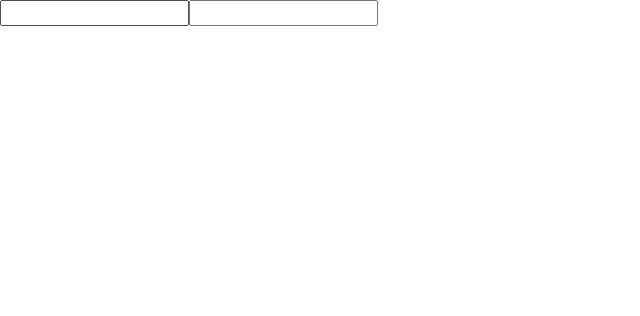
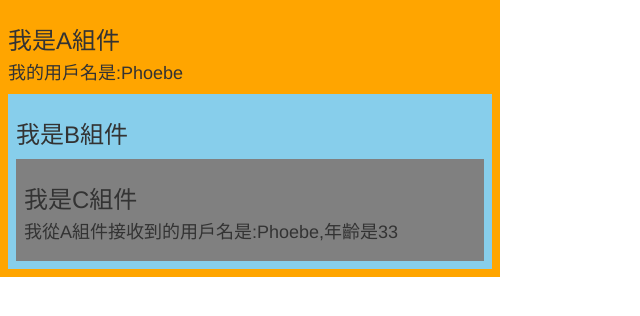
Before and after one commit to phoebe0412/react_extension, a React (Create React App) app: page / in a window 1280 px wide. Shown: the top 316 px of the page, without its empty margins (0-640 px from the left). Built offline with nearby package versions, Linux system fonts and the light colour scheme.

Commit message:
5_Context

```diff
--- a/src/App.js
+++ b/src/App.js
@@ -1,5 +1,5 @@
 import React, { Component,Fragment } from 'react'
-import Demo from './components/4_Frament'
+import Demo from './components/5_Context'
 
 export default class App extends Component {
 	render() {
--- /dev/null
+++ b/src/components/5_Context/index.css
@@ -0,0 +1,15 @@
+.parent{
+  width: 500px;
+  background-color: orange;
+  padding: 8px;
+}
+.child{
+  width: 100%;
+  background-color: skyblue;
+  padding: 8px;
+}
+.grand{
+  width: 100%;
+  background-color: gray;
+  padding: 8px;
+}
--- /dev/null
+++ b/src/components/5_Context/index.jsx
@@ -0,0 +1,64 @@
+import React, { Component } from 'react'
+import './index.css'
+
+// 創建Context對象
+const MyContext = React.createContext()
+const {Provider,Consumer} = MyContext
+export default class A extends Component {
+
+  state = {username:'Phoebe',age:33}
+
+  render() {
+    const {username,age} = this.state
+    return (
+      <div className='parent'>
+        <h3>我是A組件</h3>
+        <h4>我的用戶名是:{username}</h4>
+        <Provider value = {{username,age}}>
+          <B/>
+        </Provider>
+      </div>
+    )
+  }
+}
+
+
+class B extends Component {
+  render() {
+    return (
+      <div className='child'>
+        <h3>我是B組件</h3>
+        <C/>
+      </div>
+    )
+  }
+}
+
+
+// class C extends Component {
+//   // 聲明接收context
+//   static contextType = MyContext
+//   render() {
+//     const {username,age} = this.context
+//     return (
+//       <div className='grand'>
+//         <h3>我是C組件</h3>
+//         <h4>我從A組件接收到的用戶名是:{username},年齡是{age}</h4>
+//       </div>
+//     )
+//   }
+// }
+
+
+function C(){
+  return (
+    <div className='grand'>
+      <h3>我是C組件</h3>
+      <h4>我從A組件接收到的用戶名是:
+        <Consumer>
+          {value =>  `${value.username},年齡是${value.age}`}
+        </Consumer>
+      </h4>
+    </div>
+  )
+}
```
